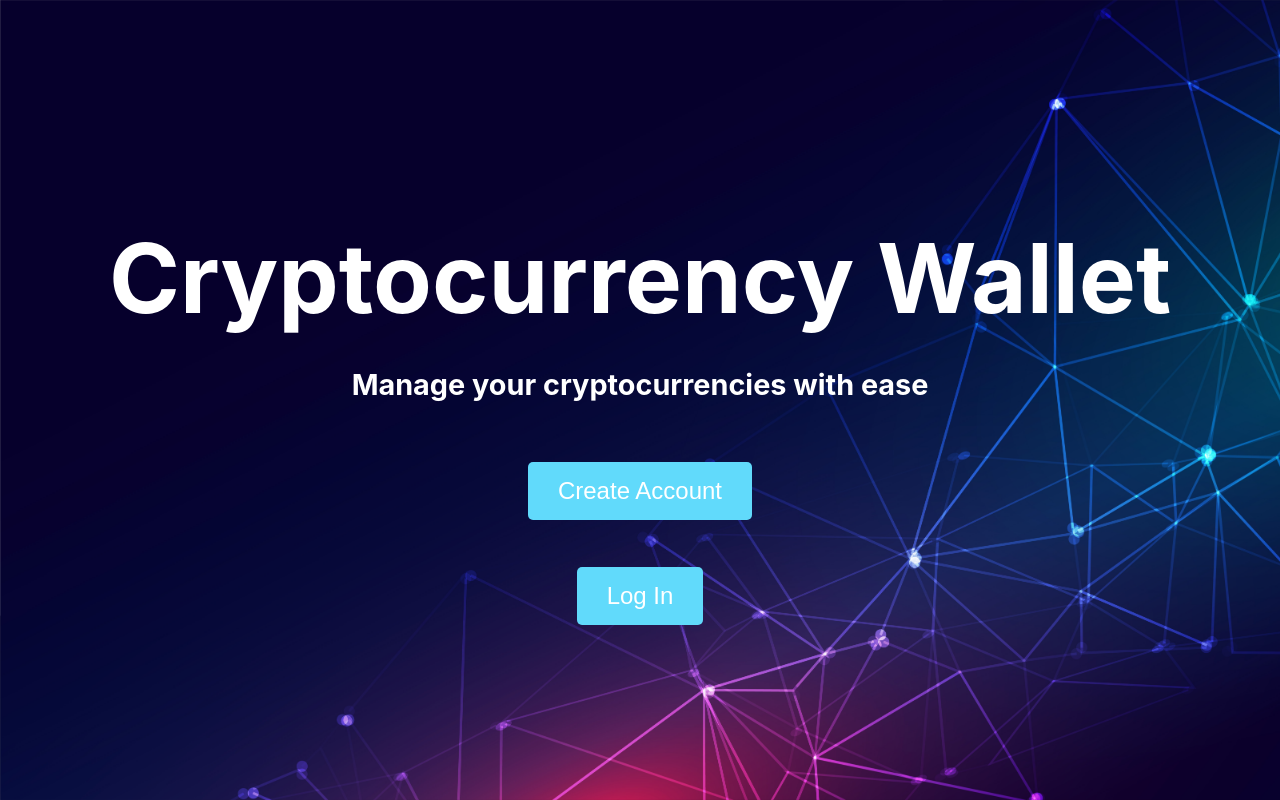
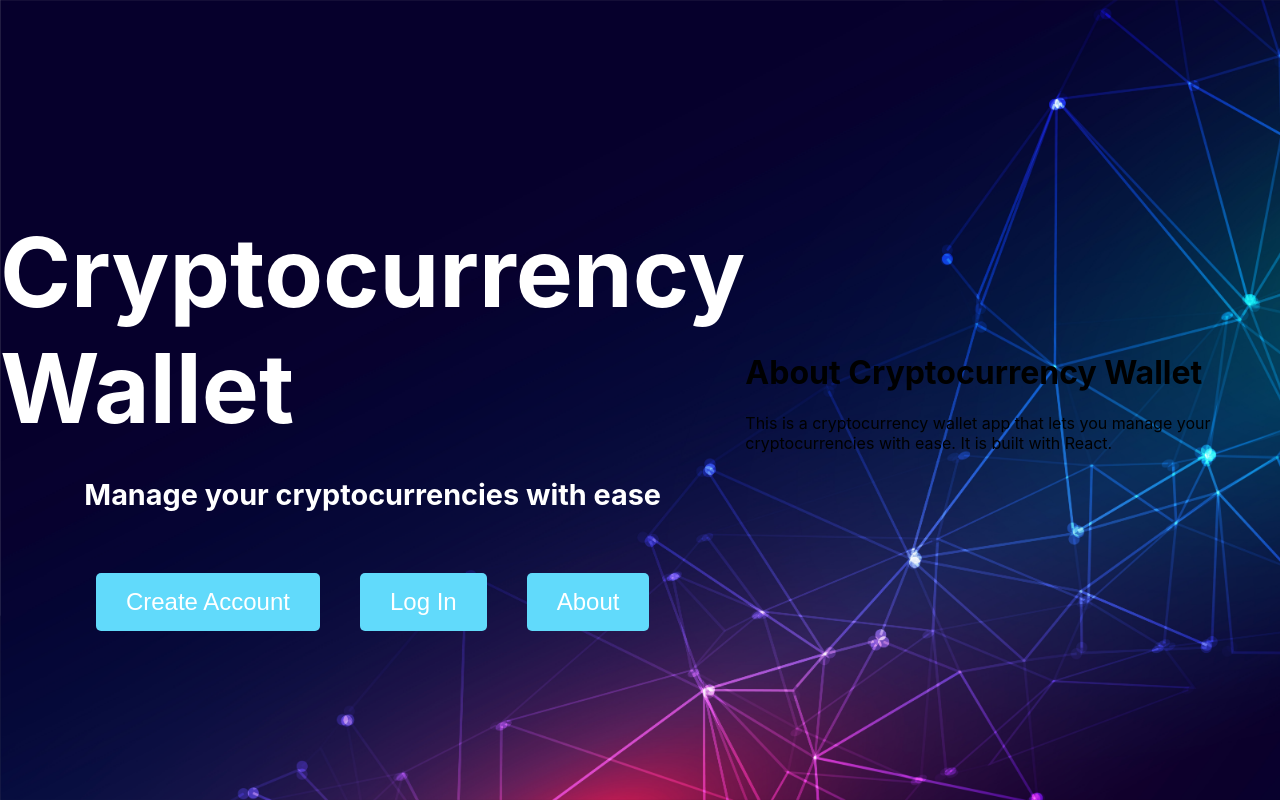
Before and after one commit to damon3312/crypto-wallet, a React (Create React App) app: page /about in a window 1280 px wide. Built offline with nearby package versions, Linux system fonts and the light colour scheme.

Commit message:
testing buttons

```diff
--- a/src/App.css
+++ b/src/App.css
@@ -39,3 +39,7 @@ button {
   color: #fff;
   cursor: pointer;
 }
+
+button :hover{
+  color: rgb(180, 10, 10);
+}
--- a/src/MainPage.js
+++ b/src/MainPage.js
@@ -1,14 +1,34 @@
 import React from 'react';
+import { BrowserRouter as Router, Route, Link, Switch } from 'react-router-dom';
+
+function About() {
+  return (
+    <div>
+      <h1>About Cryptocurrency Wallet</h1>
+      <p>This is a cryptocurrency wallet app that lets you manage your cryptocurrencies with ease. It is built with React.</p>
+    </div>
+  );
+}
 
 function MainPage() {
-    return (
+  return (
+    <Router>
       <div className="center">
         <h1 className="title">Cryptocurrency Wallet</h1>
         <h2 className="subtitle">Manage your cryptocurrencies with ease</h2>
-        <button>Create Account</button>
-        <button>Log In</button>
+        <div>
+          <button>Create Account</button>
+          <button>Log In</button>
+          <Link to="/about"><button>About</button></Link>
+        </div>
       </div>
-    );
-  }
+      <Switch>
+        <Route path="/about">
+          <About />
+        </Route>
+      </Switch>
+    </Router>
+  );
+}
 
-  export default MainPage;
+export default MainPage;
```
